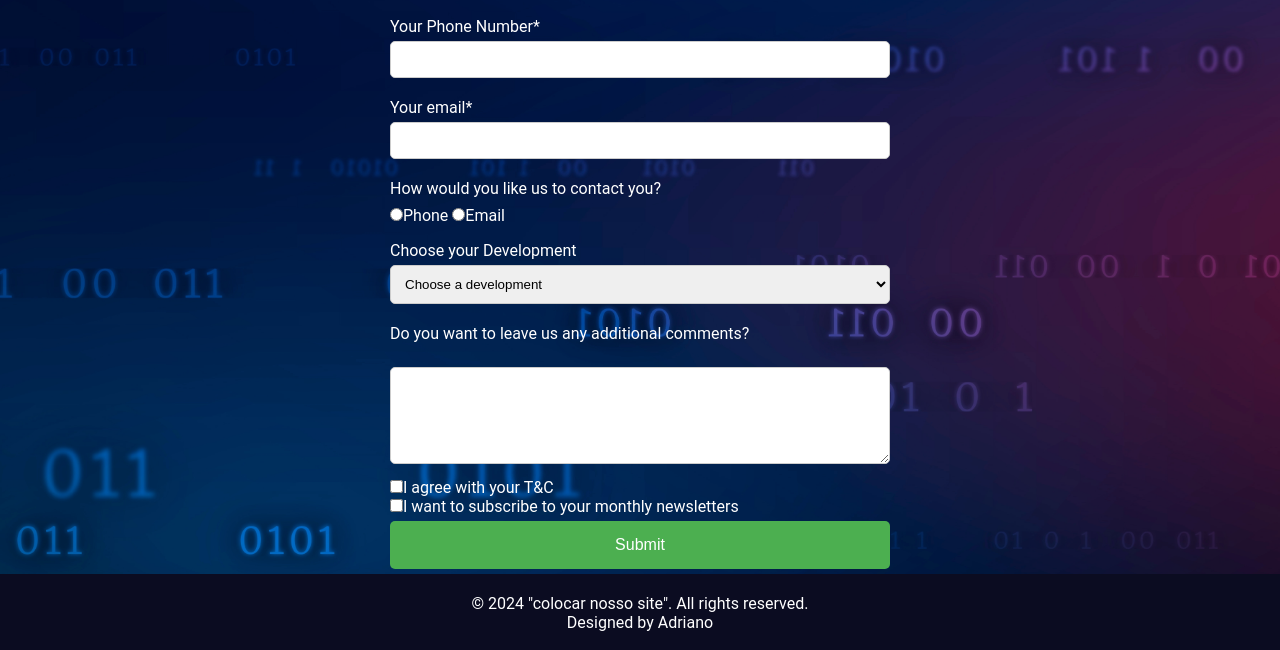
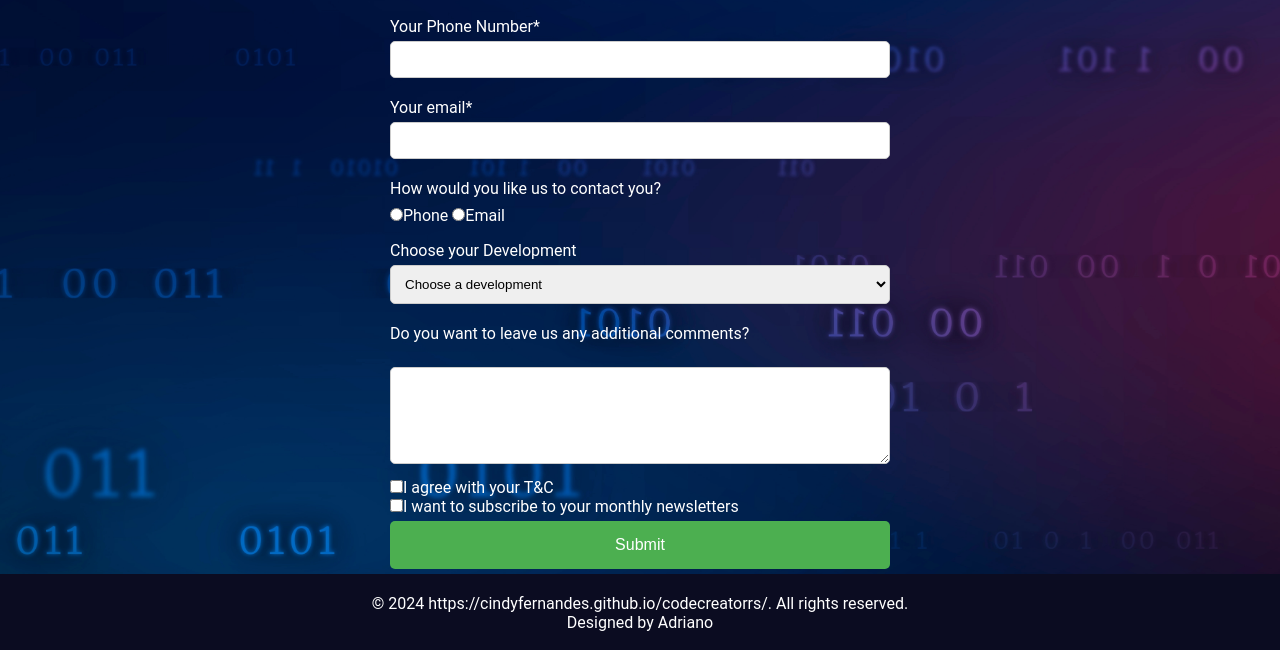
Before and after one commit to cindyfernandes/codecreatorrs, a plain HTML site: page Pages/Contact.html in a window 1280 px wide. Shown: the part 148-798 px from the top of the page. Drawn offline with Linux system fonts and the light colour scheme; a web font is replaced by a local one.

Commit message:
Update Contact.html

```diff
--- a/Pages/Contact.html
+++ b/Pages/Contact.html
@@ -107,7 +107,7 @@
     </script>
 
     <footer>
-    <p> © 2024 "colocar nosso site". All rights reserved. </p>
+    <p> © 2024 https://cindyfernandes.github.io/codecreatorrs/. All rights reserved. </p>
     <p>Designed by Adriano </p>
     </footer>
 
```
